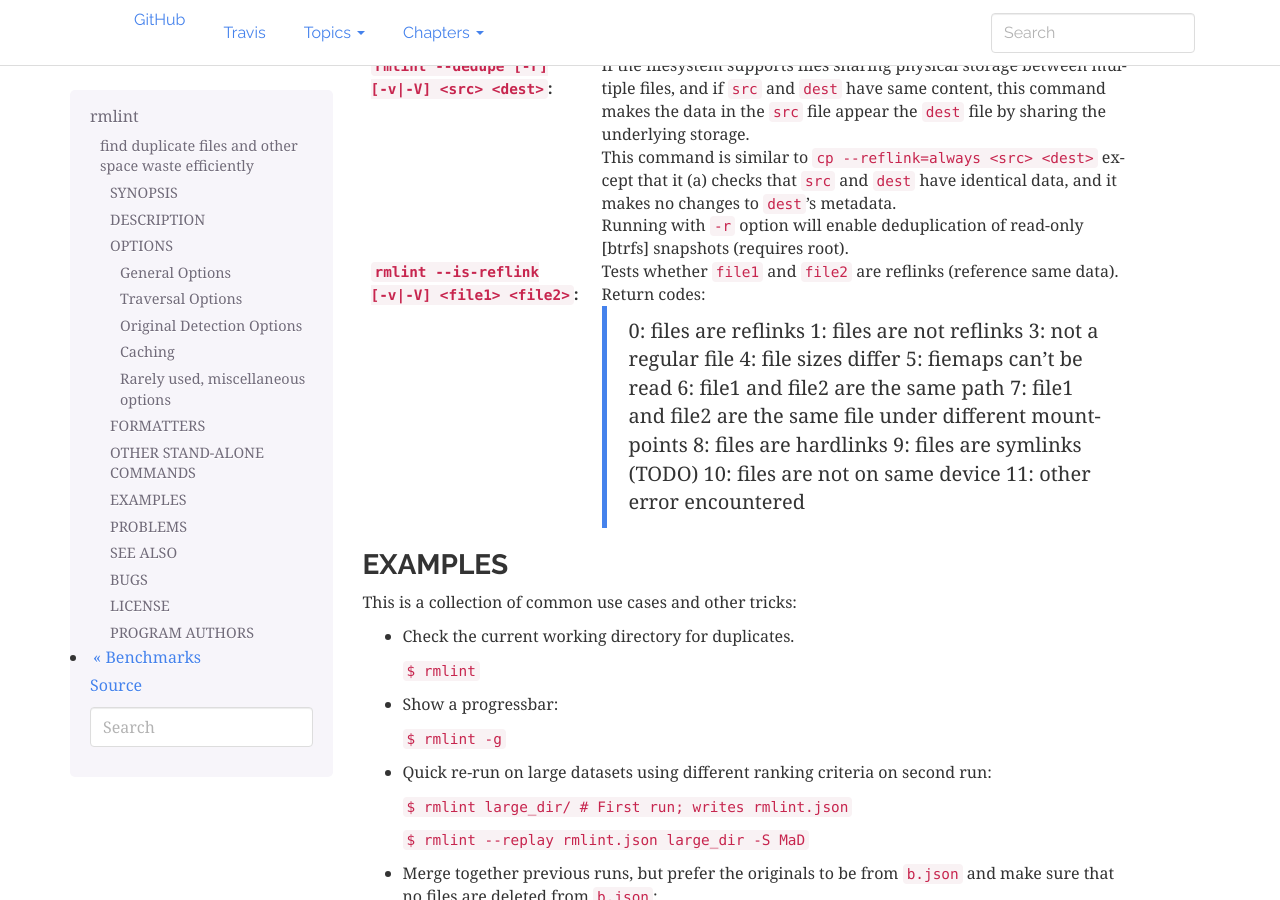
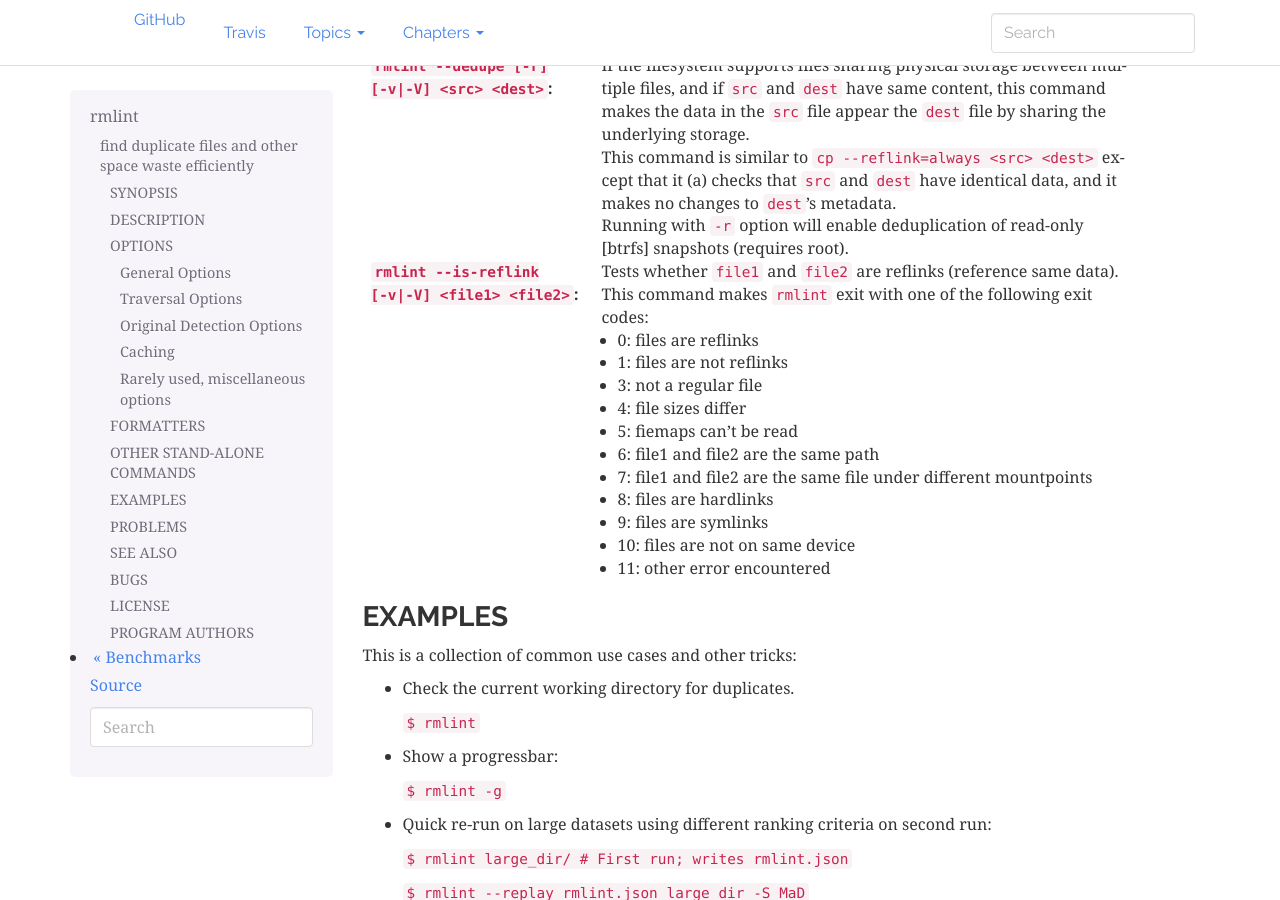
Before and after one commit to sahib/rmlint, a Sphinx documentation site: the page built from docs/rmlint.1.rst, in a window 1280 px wide and 900 px high, scrolled down 13864 px. Built offline with Sphinx 7.4.7, drawn with Linux system fonts in a browser that asks for light colours.

Commit message:
util: return RM_LINK_SYMLINK if one of the files are symbolic links

```diff
--- a/docs/rmlint.1.rst
+++ b/docs/rmlint.1.rst
@@ -810,18 +810,19 @@
 
 :``rmlint --is-reflink [-v|-V] <file1> <file2>``:
     Tests whether ``file1`` and ``file2`` are reflinks (reference same data).
-    Return codes:
-        0: files are reflinks
-        1: files are not reflinks
-        3: not a regular file
-        4: file sizes differ
-        5: fiemaps can't be read
-        6: file1 and file2 are the same path
-        7: file1 and file2 are the same file under different mountpoints
-        8: files are hardlinks
-        9: files are symlinks (TODO)
-        10: files are not on same device
-        11: other error encountered
+    This command makes ``rmlint`` exit with one of the following exit codes:
+
+    * 0: files are reflinks
+    * 1: files are not reflinks
+    * 3: not a regular file
+    * 4: file sizes differ
+    * 5: fiemaps can't be read
+    * 6: file1 and file2 are the same path
+    * 7: file1 and file2 are the same file under different mountpoints
+    * 8: files are hardlinks
+    * 9: files are symlinks
+    * 10: files are not on same device
+    * 11: other error encountered
 
 
 EXAMPLES
```
Also changed, not shown: 2 other files.
